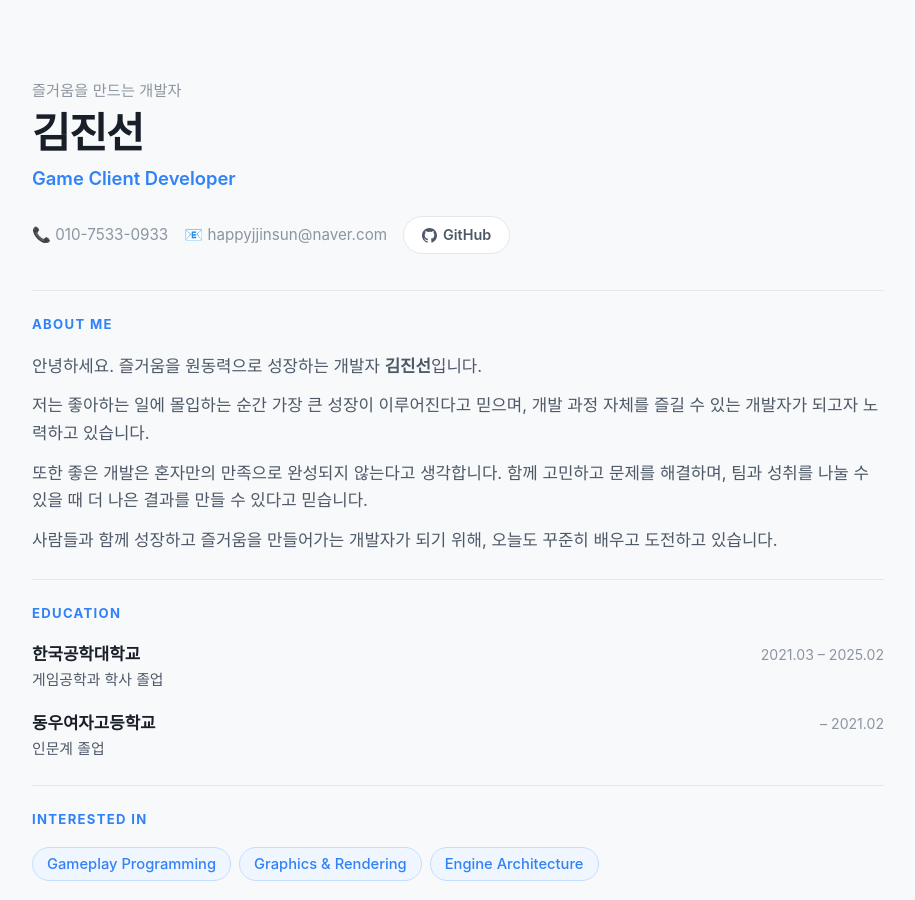
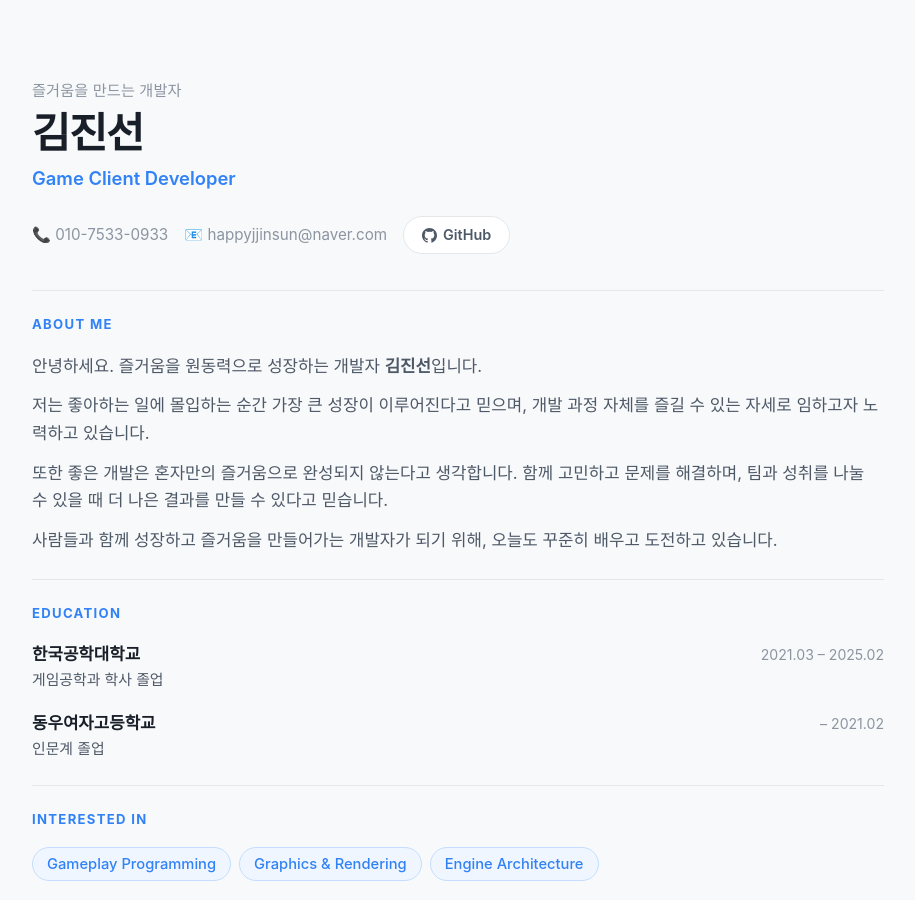
Before and after one commit to KimJinsun610/KimJinsun610.github.io, a Jekyll site: the page index.html, which Jekyll copies as it is, in a window 1280 px wide and 900 px high. Shown: the whole window, without its empty margins (182-1097 px from the left). Built offline with Jekyll 4.4.1, drawn with Linux system fonts in a browser that asks for light colours; some web fonts are replaced.

Commit message:
Update index.html

```diff
--- a/index.html
+++ b/index.html
@@ -33,8 +33,8 @@
     <p class="section-eyebrow">About Me</p>
     <div class="about-body">
       <p>안녕하세요. 즐거움을 원동력으로 성장하는 개발자 <strong>김진선</strong>입니다.</p>
-      <p>저는 좋아하는 일에 몰입하는 순간 가장 큰 성장이 이루어진다고 믿으며, 개발 과정 자체를 즐길 수 있는 개발자가 되고자 노력하고 있습니다.</p>
-      <p>또한 좋은 개발은 혼자만의 만족으로 완성되지 않는다고 생각합니다. 함께 고민하고 문제를 해결하며, 팀과 성취를 나눌 수 있을 때 더 나은 결과를 만들 수 있다고 믿습니다.</p>
+      <p>저는 좋아하는 일에 몰입하는 순간 가장 큰 성장이 이루어진다고 믿으며, 개발 과정 자체를 즐길 수 있는 자세로 임하고자 노력하고 있습니다.</p>
+      <p>또한 좋은 개발은 혼자만의 즐거움으로 완성되지 않는다고 생각합니다. 함께 고민하고 문제를 해결하며, 팀과 성취를 나눌 수 있을 때 더 나은 결과를 만들 수 있다고 믿습니다.</p>
       <p>사람들과 함께 성장하고 즐거움을 만들어가는 개발자가 되기 위해, 오늘도 꾸준히 배우고 도전하고 있습니다.</p>
     </div>
   </section>
```
